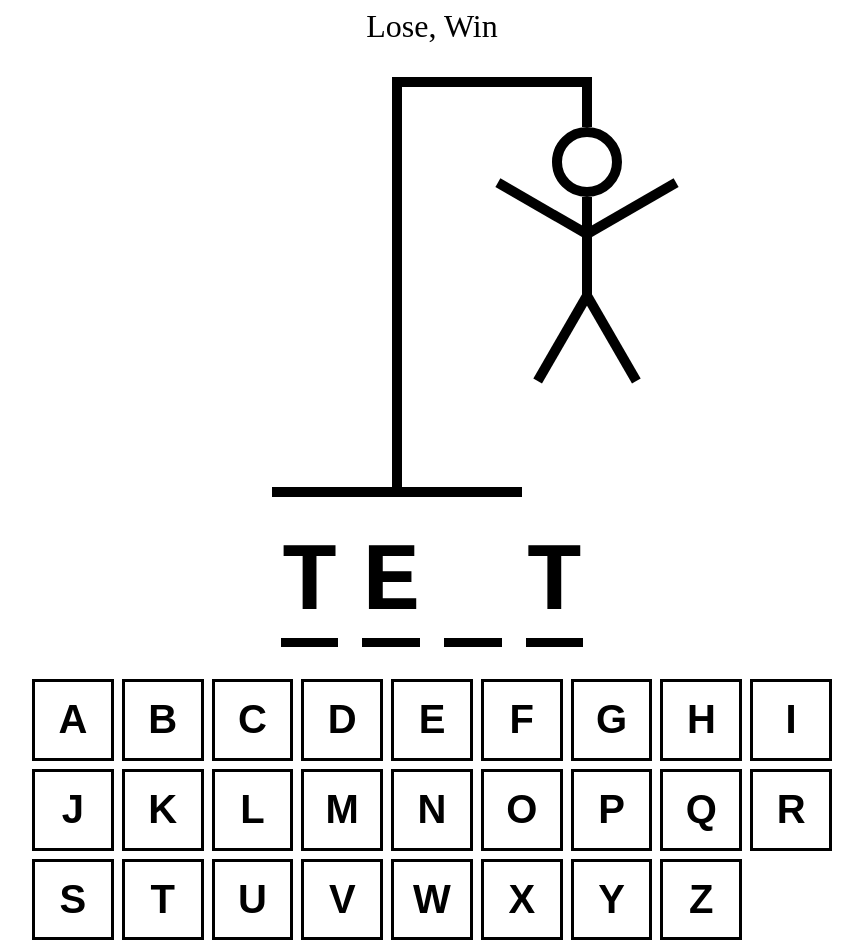
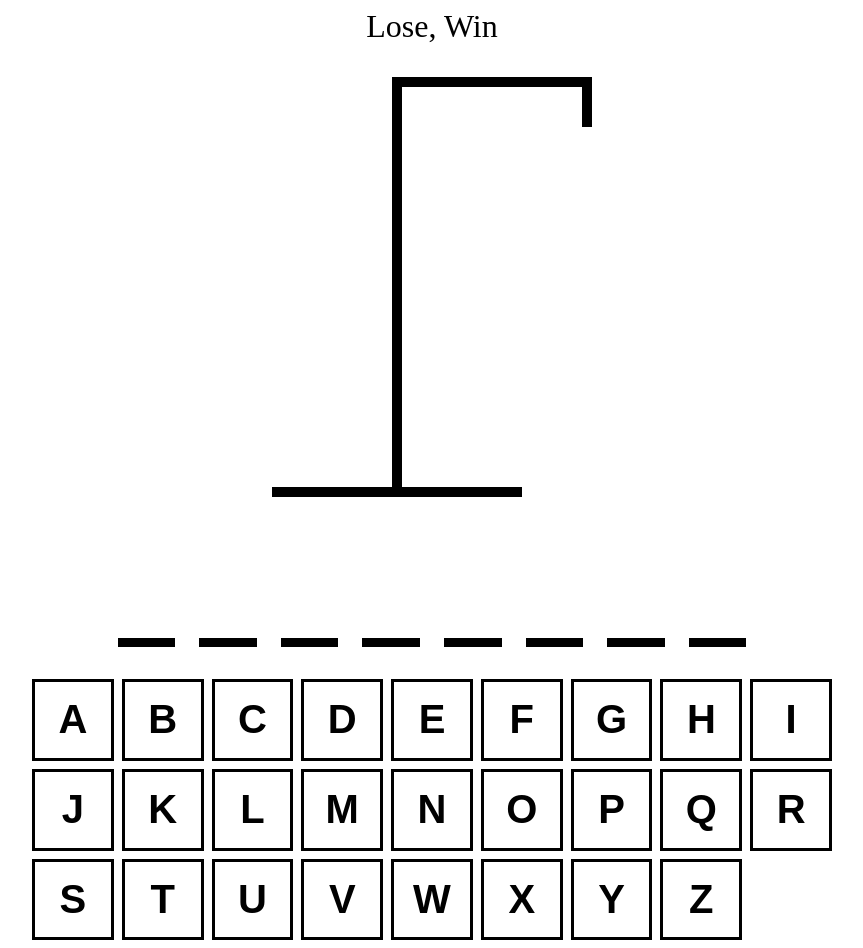
Before and after one commit to matthewcreek/hangman, a React (Vite) app: page / in a window 1280 px wide. Shown: the whole page, without its empty margins (208-1071 px from the left). Built offline with nearby package versions, Linux system fonts and the light colour scheme; the HTML template or start-up script is replaced by a standard one.

Commit message:
added keyboard functionality for guesses

```diff
--- a/src/App.tsx
+++ b/src/App.tsx
@@ -1,4 +1,4 @@
-import { useState } from "react"
+import { useCallback, useEffect, useState } from "react"
 import words from './word-list.json'
 
 import HangmanDrawing from "./HangmanDrawing"
@@ -11,6 +11,30 @@
     return words[Math.floor(Math.random() * words.length)]
   })
   const [guessedLetters, setGuessedLetters] = useState<string[]>([])
+  const incorrectLetters = guessedLetters.filter(letter => !wordToGuess.includes(letter))
+
+  const addGuessedLetter = useCallback((letter: string) => {
+    if (guessedLetters.includes(letter)) return
+
+    setGuessedLetters(currentLetters => [...currentLetters, letter])
+  }, [guessedLetters])
+
+  useEffect(() => {
+    const handler = (e: KeyboardEvent) => {
+      const key = e.key
+
+      if (!key.match(/^[a-z]$/)) return
+
+      e.preventDefault()
+      addGuessedLetter(key)
+    }
+
+    document.addEventListener('keypress', handler)
+
+    return () => {
+      document.removeEventListener('keypress', handler)
+    }
+  },[addGuessedLetter])
 
   console.log(wordToGuess)
   return (
@@ -26,8 +50,8 @@
         Lose,
         Win
       </div>
-      <HangmanDrawing />
-      <HangmanWord />
+      <HangmanDrawing numberOfGuesses={incorrectLetters.length}/>
+      <HangmanWord guessedLetters={guessedLetters} wordToGuess={wordToGuess}/>
       <div style={{ alignSelf:'stretch' }}>
         <Keyboard />
       </div>
--- a/src/HangmanDrawing.tsx
+++ b/src/HangmanDrawing.tsx
@@ -80,15 +80,16 @@
     />
 )
 
-export default function HangmanDrawing() {
+const BODY_PARTS = [HEAD, BODY, RIGHT_ARM, LEFT_ARM, RIGHT_LEG, LEFT_LEG]
+
+type HangmanDrawingProps = {
+    numberOfGuesses: number
+}
+
+export default function HangmanDrawing({ numberOfGuesses }: HangmanDrawingProps) {
     return (
         <div style={{ position: 'relative'}}>
-            {HEAD}
-            {BODY}
-            {RIGHT_ARM}
-            {LEFT_ARM}
-            {RIGHT_LEG}
-            {LEFT_LEG}
+            {BODY_PARTS.slice(0, numberOfGuesses)}
             <div style={{ height:'50px', width:'10px',background:'black', position:'absolute', top: 0, right: 0}} />
             <div style={{ height:'10px', width:'200px',background:'black', marginLeft:'120px'}} />
             <div style={{ height:'400px', width:'10px',background:'black', marginLeft:'120px'}} />
--- a/src/HangmanWord.tsx
+++ b/src/HangmanWord.tsx
@@ -1,7 +1,10 @@
+type HangmanWordProps = {
+    guessedLetters: string[]
+    wordToGuess: string
+}
 
-export default function HangmanWord() {
-    const word = 'test'
-    const guessedLetters = ['t','e','g']
+
+export default function HangmanWord({ guessedLetters, wordToGuess}: HangmanWordProps) {
 
     return (
         <div
@@ -14,7 +17,7 @@
                 fontFamily:'monospace',
             }}
         >
-        {word.split("").map((letter, index) => {
+        {wordToGuess.split("").map((letter, index) => {
             return <span style={{ borderBottom:'.1em solid black'}} key={index}>
                 <span style={{ visibility: guessedLetters.includes(letter) ? 'visible' : 'hidden'}}>
                     {letter}
```
